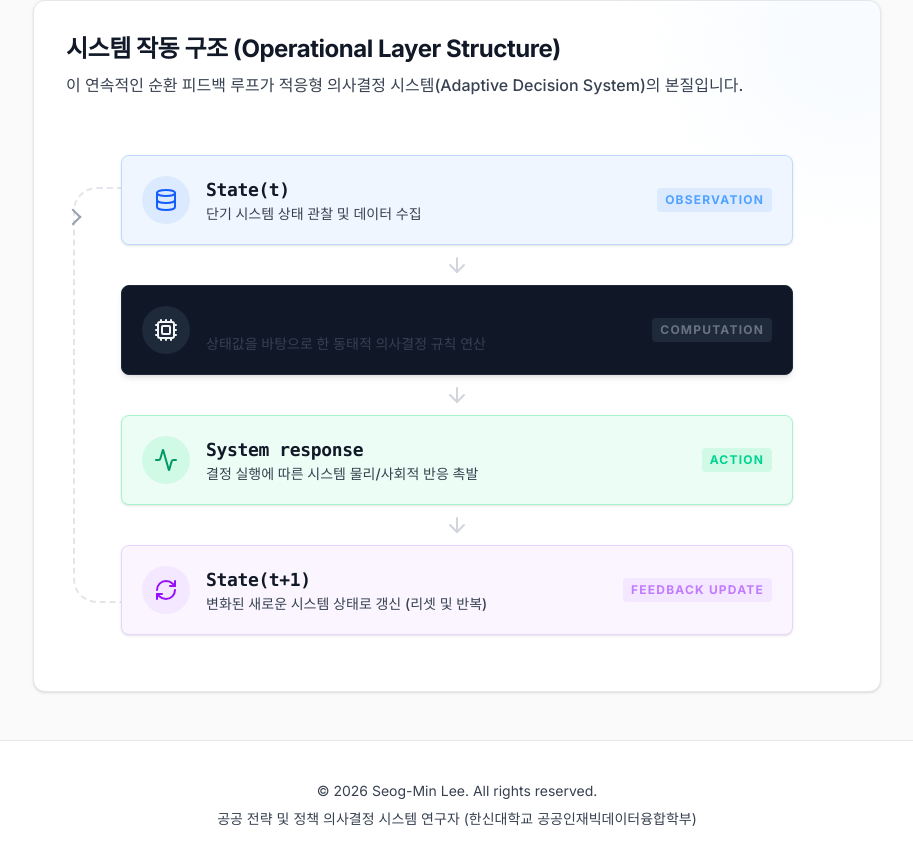
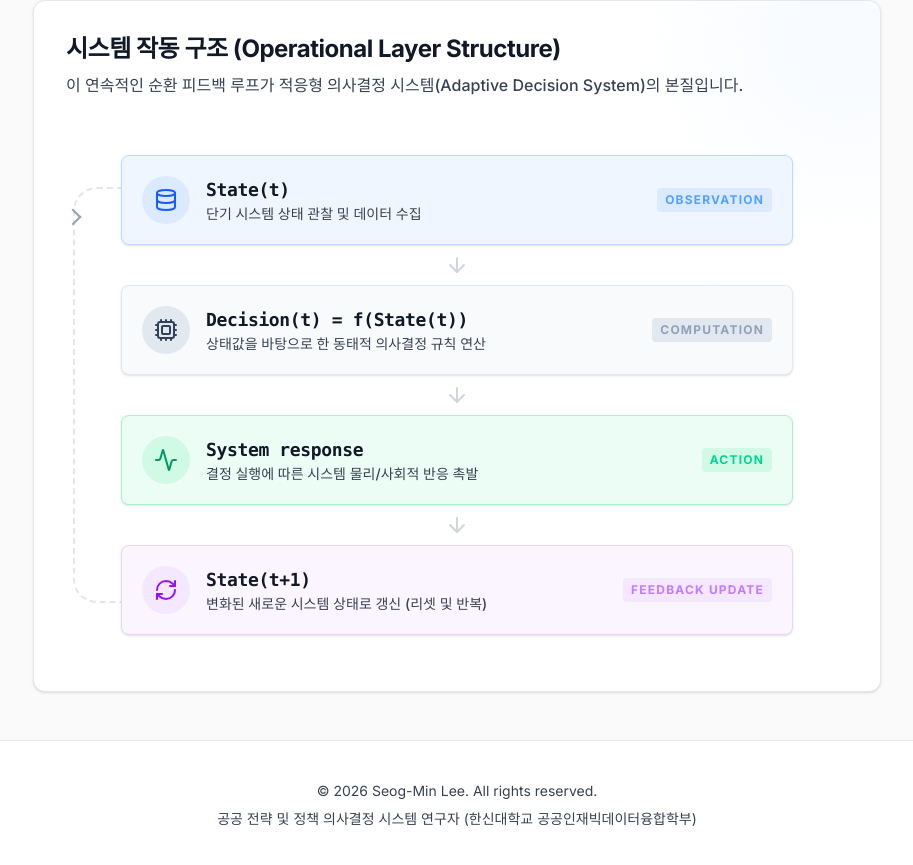
Before and after one commit to LeeSeogMin/my-life, a Next.js app: page /framework in a window 1280 px wide. Shown: the part 810-1675 px from the top of the page, without its empty margins (183-1096 px from the left). Built offline with nearby package versions, Linux system fonts and the light colour scheme.

Commit message:
Fix contrast and readability issue in PSDS Framework operational layer

```diff
--- a/src/app/framework/page.tsx
+++ b/src/app/framework/page.tsx
@@ -72,18 +72,17 @@ export default function FrameworkPage() {
 
                     <ArrowDown className="w-6 h-6 text-gray-300 my-2" />
 
-                    {/* Step 2: Decision making */}
-                    <div className="w-full flex items-center justify-between bg-gray-900 border border-gray-800 rounded-lg p-5 shadow-md z-10 transition-transform hover:scale-[1.02]">
+                    <div className="w-full flex items-center justify-between bg-slate-50 border border-slate-200 rounded-lg p-5 shadow-sm z-10 transition-transform hover:scale-[1.02]">
                         <div className="flex items-center gap-4">
-                            <div className="p-3 bg-gray-800 rounded-full text-gray-100">
+                            <div className="p-3 bg-slate-200 rounded-full text-slate-700">
                                 <Cpu className="w-6 h-6" />
                             </div>
                             <div>
-                                <h3 className="text-lg font-bold text-white font-mono">Decision(t) = f(State(t))</h3>
-                                <p className="text-sm text-gray-400 font-medium">상태값을 바탕으로 한 동태적 의사결정 규칙 연산</p>
+                                <h3 className="text-lg font-bold text-slate-900 font-mono">Decision(t) = f(State(t))</h3>
+                                <p className="text-sm text-slate-600 font-medium">상태값을 바탕으로 한 동태적 의사결정 규칙 연산</p>
                             </div>
                         </div>
-                        <span className="text-xs font-bold text-gray-500 uppercase tracking-widest bg-gray-800 px-2 py-1 rounded">Computation</span>
+                        <span className="text-xs font-bold text-slate-400 uppercase tracking-widest bg-slate-200 px-2 py-1 rounded">Computation</span>
                     </div>
 
                     <ArrowDown className="w-6 h-6 text-gray-300 my-2" />
```
